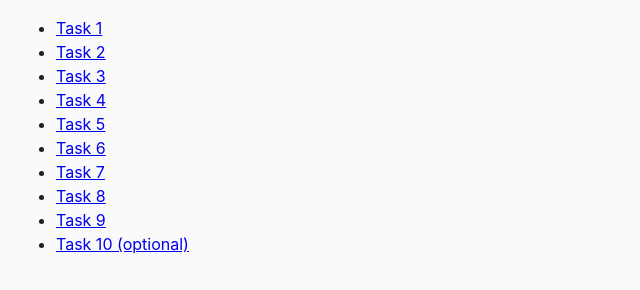
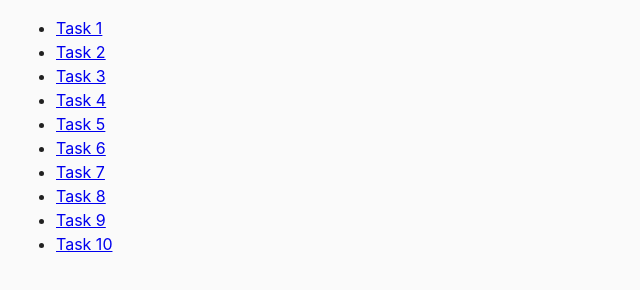
Before and after one commit to DmytroNahornyi/goit-js-hw-06, a plain HTML site: page index.html in a window 1280 px wide. Shown: the whole page, without its empty margins (0-640 px from the left). Drawn offline with Linux system fonts and the light colour scheme.

Commit message:
Update index.html

```diff
--- a/index.html
+++ b/index.html
@@ -19,7 +19,7 @@
       <li><a href="task-07.html">Task 7</a></li>
       <li><a href="task-08.html">Task 8</a></li>
       <li><a href="task-09.html">Task 9</a></li>
-      <li><a href="task-10.html">Task 10 (optional)</a></li>
+      <li><a href="task-10.html">Task 10</a></li>
     </ul>
   </body>
 
```
